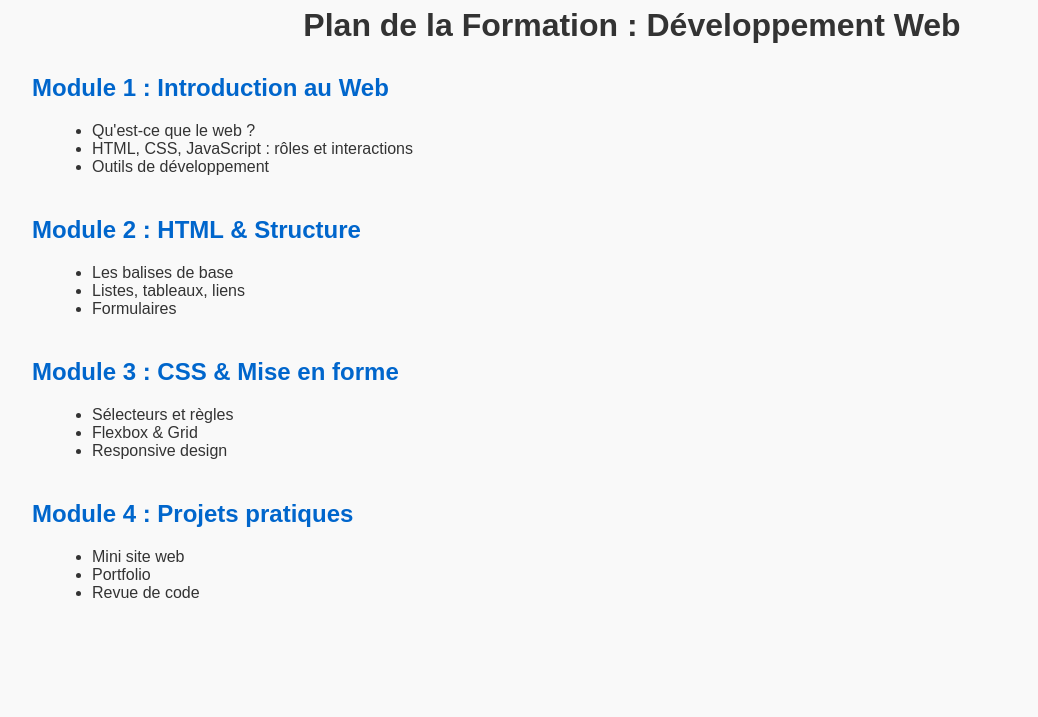
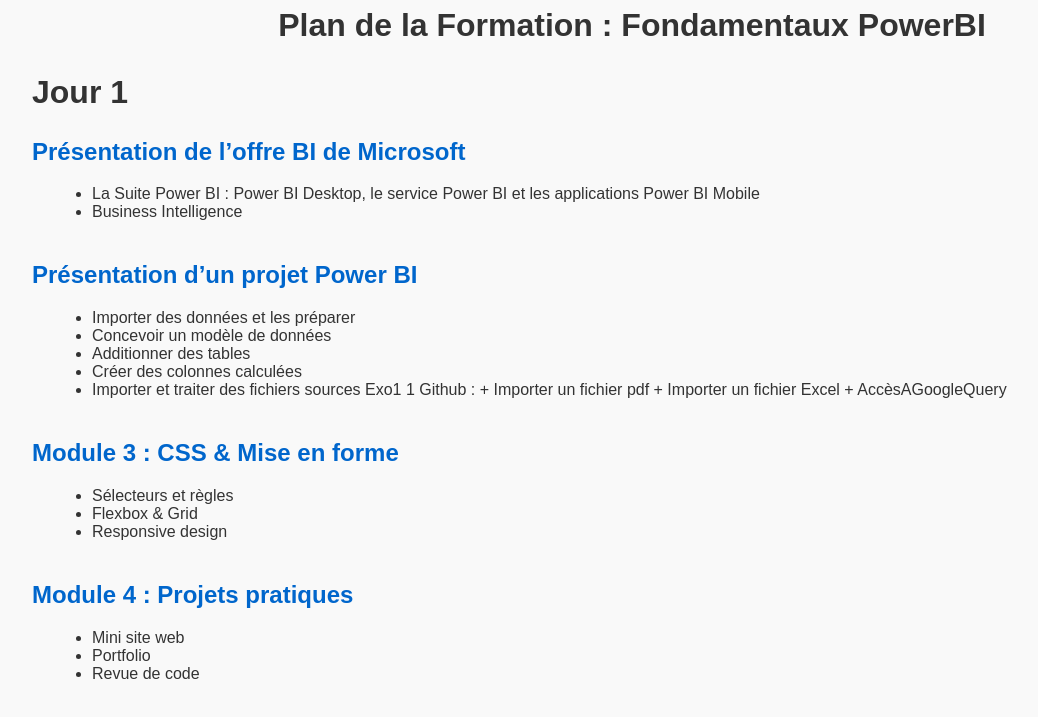
Before and after one commit to guillaumeFAGOT/IB-Cegos, a plain HTML site: page index.html in a window 1280 px wide. Shown: the part 61-778 px from the top of the page, without its empty margins (8-1046 px from the left). Drawn offline with Linux system fonts and the light colour scheme.

Commit message:
Update index.html

```diff
--- a/index.html
+++ b/index.html
@@ -38,24 +38,31 @@
 
   <header>
     <img src="logo.png" alt="Logo de la formation" class="logo">
-    <h1>Plan de la Formation : Développement Web</h1>
+    <h1>Plan de la Formation : Fondamentaux PowerBI</h1>
   </header>
 
   <section>
-    <h2>Module 1 : Introduction au Web</h2>
+    <h1> Jour 1 </h1>
+    <h2>Présentation de l’offre BI de Microsoft</h2>
     <ul>
-      <li>Qu'est-ce que le web ?</li>
-      <li>HTML, CSS, JavaScript : rôles et interactions</li>
-      <li>Outils de développement</li>
+      <li>La Suite Power BI : Power BI Desktop, le service Power BI et les applications Power BI Mobile</li>
+      <li>Business Intelligence</li>
     </ul>
   </section>
 
   <section>
-    <h2>Module 2 : HTML & Structure</h2>
+    <h2>Présentation d’un projet Power BI</h2>
     <ul>
-      <li>Les balises de base</li>
-      <li>Listes, tableaux, liens</li>
-      <li>Formulaires</li>
+      <li>Importer des données et les préparer</li>
+      <li>Concevoir un modèle de données</li>
+      <li>Additionner des tables</li>
+      <li>Créer des colonnes calculées</li>
+      <li>Importer et traiter des fichiers sources
+Exo1 1 Github :
++ Importer un fichier pdf
++ Importer un fichier Excel
++ AccèsAGoogleQuery</li>
+
     </ul>
   </section>
 
```
